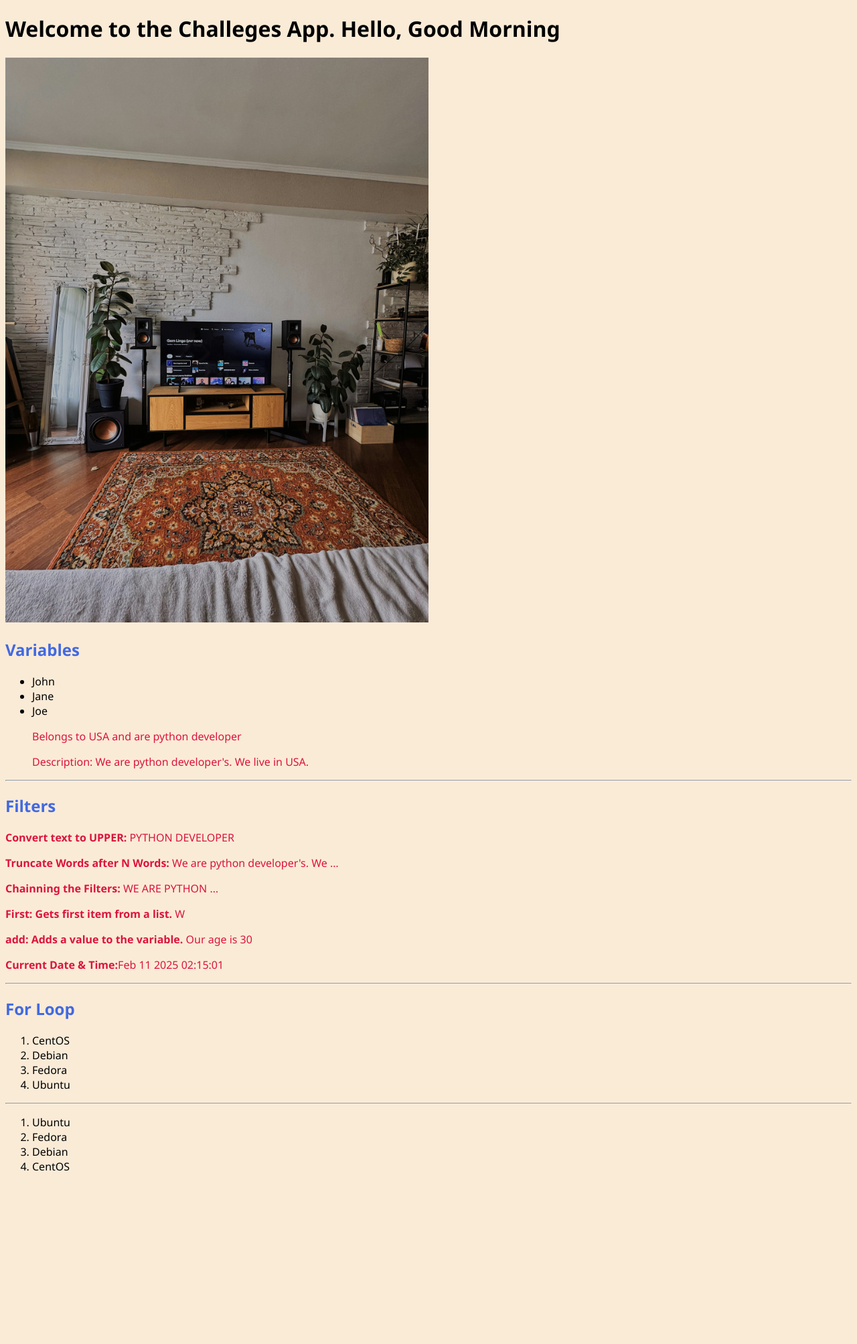
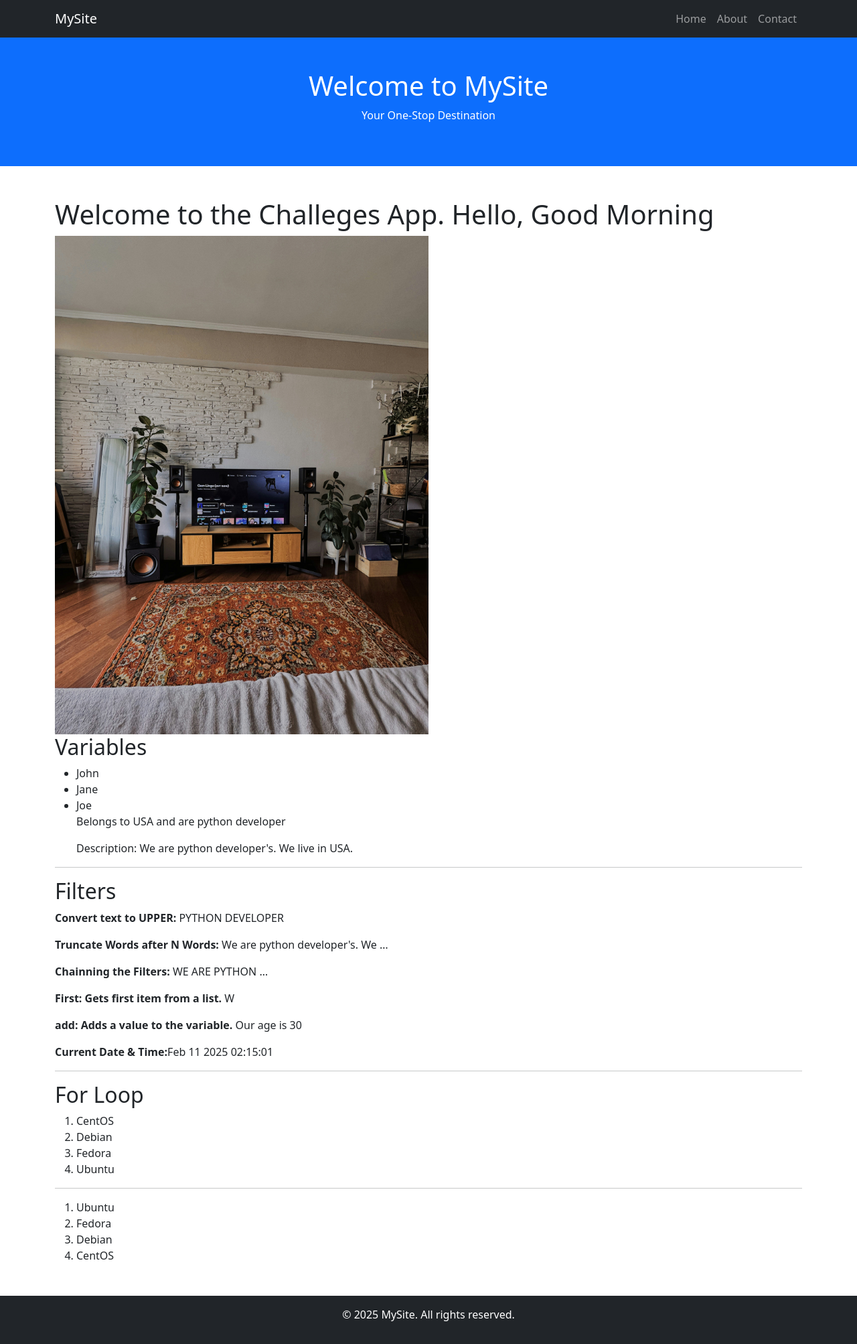
Before and after one commit to ahsankhan609/dj5-mastery-geekyshows, a Django app: page /challenges/home/ in a window 1280 px wide. Shown: the whole page at 67% size. Before the commit the page ends 1748 px from the top, so only its background shows below. Run offline with Django 5.2, Linux system fonts and the light colour scheme.

Commit message:
update app

```diff
--- /dev/null
+++ b/challenges/templates/challenges/base.html
@@ -0,0 +1,47 @@
+<!DOCTYPE html>
+<html lang="en">
+<head>
+    <meta charset="UTF-8">
+    <meta name="viewport" content="width=device-width, initial-scale=1.0">
+    <title>{% block title %}My Website Base Template{% endblock %}</title>
+    <link rel="stylesheet" href="https://cdn.jsdelivr.net/npm/bootstrap@5.3.0/dist/css/bootstrap.min.css">
+</head>
+<body>
+
+    <!-- Navbar -->
+    <nav class="navbar navbar-expand-lg navbar-dark bg-dark">
+        <div class="container">
+            <a class="navbar-brand" href="#">MySite</a>
+            <button class="navbar-toggler" type="button" data-bs-toggle="collapse" data-bs-target="#navbarNav">
+                <span class="navbar-toggler-icon"></span>
+            </button>
+            <div class="collapse navbar-collapse" id="navbarNav">
+                <ul class="navbar-nav ms-auto">
+                    <li class="nav-item"><a class="nav-link" href="#">Home</a></li>
+                    <li class="nav-item"><a class="nav-link" href="#">About</a></li>
+                    <li class="nav-item"><a class="nav-link" href="#">Contact</a></li>
+                </ul>
+            </div>
+        </div>
+    </nav>
+
+    <!-- Hero Section -->
+    <header class="bg-primary text-white text-center py-5">
+        <h1>{% block hero_title %}Welcome to MySite{% endblock %}</h1>
+        <p>{% block hero_subtitle %}Your One-Stop Destination{% endblock %}</p>
+    </header>
+
+    <!-- Main Content Section -->
+    <div class="container my-5">
+        {% block content %}
+        <p>Default content goes here...</p>
+        {% endblock %}
+    </div>
+
+    <!-- Footer -->
+    <footer class="bg-dark text-white text-center py-3">
+        <p>&copy; 2025 MySite. All rights reserved.</p>
+    </footer>
+
+</body>
+</html>
--- a/challenges/templates/challenges/index.html
+++ b/challenges/templates/challenges/index.html
@@ -1,14 +1,12 @@
+{% extends "challenges/base.html" %}
+
 {% load static %}
 
-<!DOCTYPE html>
-<html lang="en">
-<head>
-    <meta charset="UTF-8">
-    <meta name="viewport" content="width=device-width, initial-scale=1.0">
+
     <link rel="stylesheet" type="text/css" href="{% static 'challanges/css/style.css' %}">
-    <title>Chalenges App</title>
-</head>
-<body>
+    <title>{% block title %}Chalenges App {% endblock %}</title>
+
+{% block content %}
     <h1>Welcome to the Challeges App. {{greetings}}</h1>
     <header>
         <img src="{% static 'challanges/images/andrii-solok-gNhaTTZtwVE-unsplash.jpg' %}" alt="andrii-solok-gNhaTTZtwVE-unsplash" width="50%"></header>
@@ -41,5 +39,4 @@
         <li>{{linux_distro}}</li>
         {% endfor %}
     </ol>
-</body>
-</html>
+{% endblock %}
```
